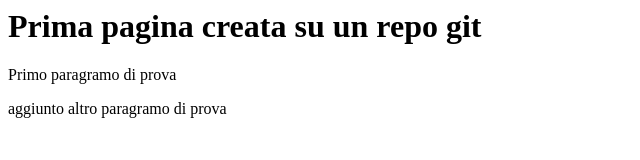
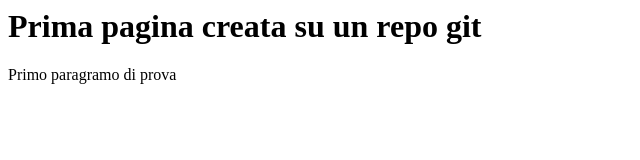
Before and after one commit to marcomoratto98/git-test-iot, a plain HTML site: page index.html in a window 1280 px wide. Shown: the whole page, without its empty margins (0-640 px from the left). Drawn offline with Linux system fonts and the light colour scheme.

Commit message:
tolto altro paragrafo

```diff
--- a/index.html
+++ b/index.html
@@ -4,6 +4,5 @@
 <body>
 <h1>Prima pagina creata su un repo git</h1>
 <p>Primo paragramo di prova</p>
-<p>aggiunto altro paragramo di prova</p>
 </body>
 </html>
```
